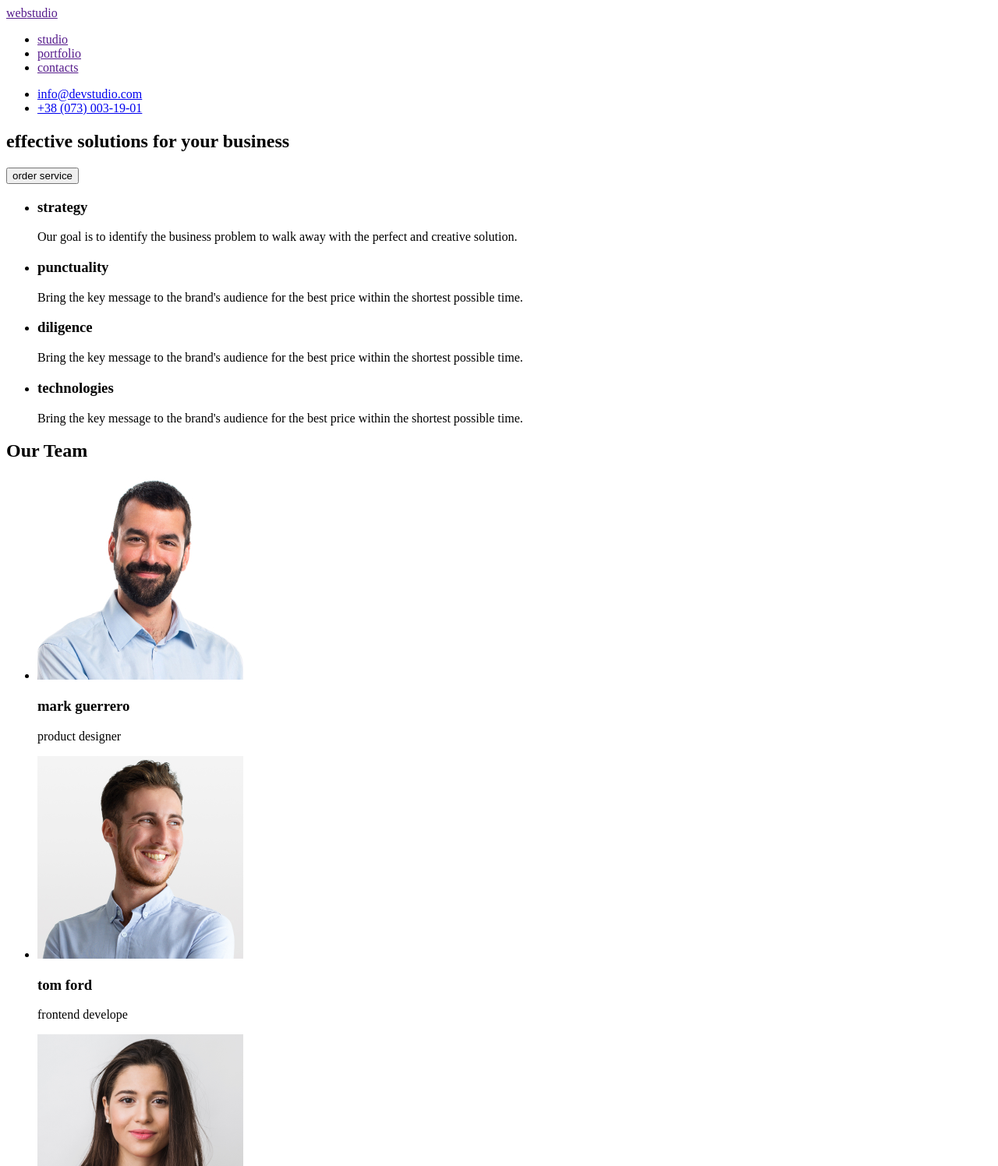
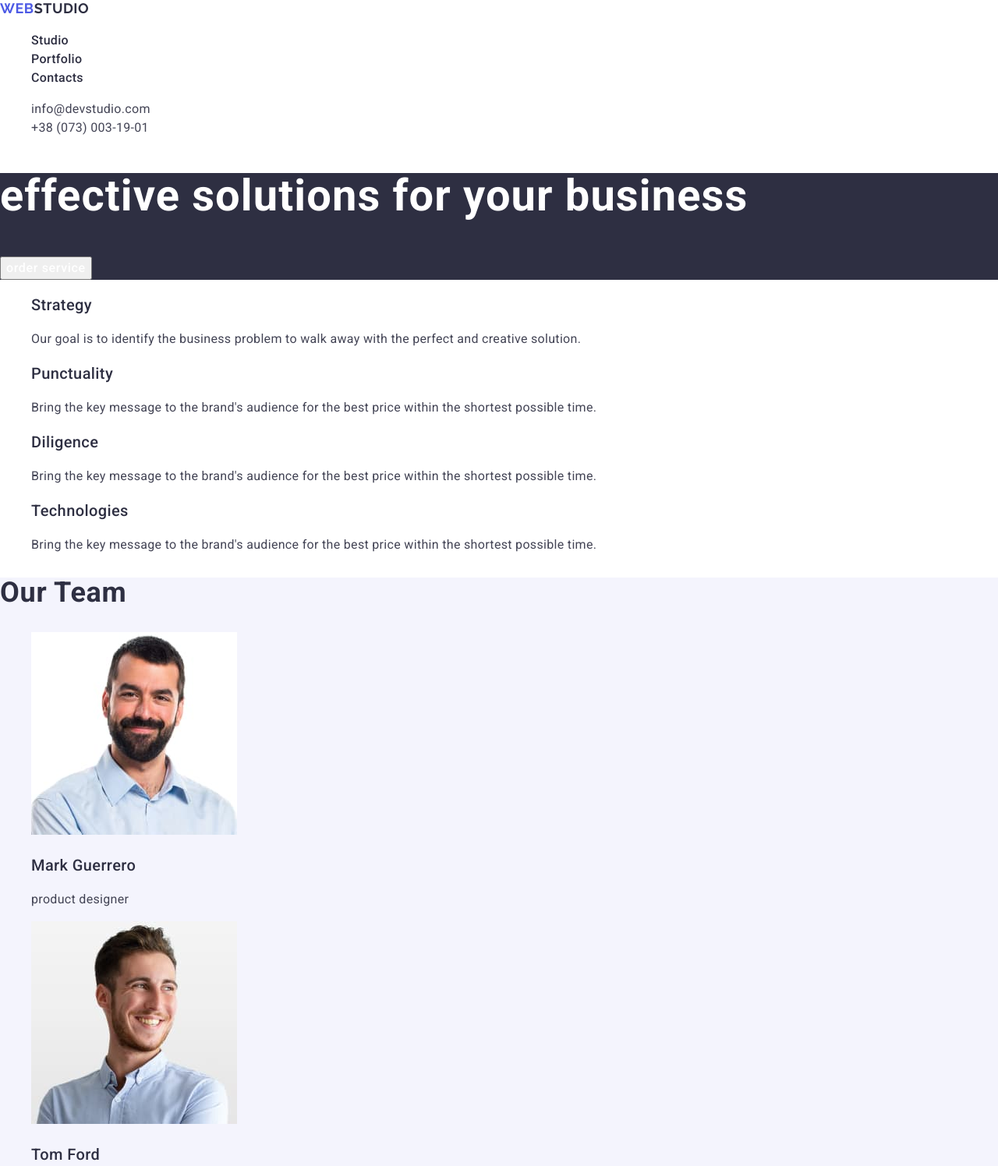
Before and after one commit to Serhiy199/goit-markup-hw-02.02, a plain HTML site: page index.html in a window 1280 px wide. Shown: the top 1496 px of the page at 78% size. Drawn offline with nearby package versions, Linux system fonts and the light colour scheme.

Commit message:
finish two hom work

```diff
--- /dev/null
+++ b/css/styles.css
@@ -0,0 +1,228 @@
+.link {
+    text-decoration: none;
+}
+
+.list {
+    list-style-type: none;
+}
+
+button {
+    cursor: pointer;
+}
+
+/* header */
+
+body {
+    font-family: 'Roboto', sans-serif;
+    font-weight: 400;
+    font-size: 16px;
+    line-height: 1.5;
+    letter-spacing: 0.02em;
+    color: #434455;
+    background-color: #FFFFFF;
+}
+
+.page-logo {
+    font-size: 18px;
+    font-family: 'Raleway', sans-serif;
+    font-weight: 700;
+    text-transform: uppercase;
+    line-height: 1.16;
+    letter-spacing: 0.03em;
+    word-wrap: break-word;
+    color: #2E2F42;
+}
+
+.page-logo-web {
+    color: #4D5AE5;
+}
+
+.menu-link {
+    color: #2E2F42;
+    font-size: 16px;
+    font-family: 'Roboto', sans-serif;
+    font-weight: 500;
+    line-height: 1.5;
+    letter-spacing: 0.02em;
+    word-wrap: break-word;
+}
+
+.menu-link:focus,
+.menu-link:hover {
+    color: #4D5AE5;
+}
+
+.contact-link {
+    color: #434455;
+    font-size: 16px;
+    font-family: 'Roboto', sans-serif;
+    font-weight: 400;
+    line-height: 1.5;
+    letter-spacing: 0.02em;
+    word-wrap: break-word;
+}
+
+.contact-link:focus,
+.contact-link:hover {
+    color:#4D5AE5
+}
+
+/* main */
+/* main-hero */
+
+.hero {
+    background-color: #2E2F42;
+}
+
+.hero-titel {
+    color: white;
+font-size: 56px;
+font-family: 'Roboto', sans-serif;
+font-weight: 700;
+line-height: 1.07;
+letter-spacing: 0.02em;
+word-wrap: break-word;
+}
+
+.hero-button {
+    color: white;
+    font-size: 16px;
+    font-family: 'Roboto', sans-serif;
+    font-weight: 500;
+    line-height: 1.5;
+    letter-spacing: 0.04em;
+    word-wrap: break-word
+}
+
+.hero-button:focus,
+.hero-button:hover {
+    color:#4D5AE5;
+}
+/* main-characteristic */
+
+.characteristic-titel {
+    color: #2E2F42;
+    font-size: 20px;
+    font-family: 'Roboto', sans-serif;
+    font-weight: 500;
+    line-height: 1.2;
+    letter-spacing: 0.02em;
+    word-wrap: break-word;
+}
+
+.characteristic-text {
+    color: #434455;
+    font-size: 16px;
+    font-family: 'Roboto', sans-serif;
+    font-weight: 400;
+    line-height: 1.5;
+    letter-spacing: 0.02em;
+    word-wrap: break-word
+}
+
+/* main-team */
+
+.team {
+    background-color: #F4F4FD;
+}
+
+.team-titel {
+    color: #2E2F42;
+    font-size: 36px;
+    font-family: 'Roboto', sans-serif;
+    font-weight: 700;
+    text-transform: capitalize;
+    line-height: 1.11;
+    letter-spacing: 0.02em;
+    word-wrap: break-word;
+}
+
+.team-img {
+    width: 264px;
+    height: 260px;
+}
+
+.team-name {
+    color: #2E2F42;
+    font-size: 20px;
+    font-family: 'Roboto', sans-serif;
+    font-weight: 500;
+    line-height: 1.2;
+    letter-spacing: 0.02em;
+    word-wrap: break-word;
+}
+
+.team-text {
+    color: #434455;
+    font-size: 16px;
+    font-family: 'Roboto', sans-serif;
+    font-weight: 400;
+    line-height: 1.5;
+    letter-spacing: 0.02em;
+    word-wrap: break-word;
+}
+
+/* main-specialization */
+
+.specialization-titel {
+    color: #2E2F42;
+    font-size: 36px;
+    font-family: 'Roboto', sans-serif;
+    font-weight: 700;
+    text-transform: capitalize;
+    line-height: 1.11;
+    letter-spacing: 0.02em;
+    word-wrap: break-word;
+}
+
+.specialization-img {
+    width: 360px;
+    height: 300px
+}
+
+.specialization-item-titel {
+    color: #2E2F42;
+    font-size: 20px;
+    font-family: 'Roboto', sans-serif;
+    font-weight: 500;
+    line-height: 1.2;
+    letter-spacing: 0.02em;
+    word-wrap: break-word;
+}
+
+.specialization-text {
+    color: #434455;
+    font-size: 16px;
+    font-family: 'Roboto', sans-serif;
+    font-weight: 400;
+    line-height: 1.5;
+    letter-spacing: 0.02em;
+    word-wrap: break-word;
+}
+
+/* footer */
+
+.footer {
+    background-color: #2E2F42;
+}
+
+.footer-logo {
+    color: #F4F4FD;
+    font-size: 18px;
+    font-family: 'Raleway', sans-serif;
+    font-weight: 700;
+    text-transform: uppercase;
+    line-height: 1.16;
+    letter-spacing: 0.03em;
+    word-wrap: break-word;
+}
+
+.footer-text {
+    color: #F4F4FD;
+    font-size: 16px;
+    font-family: 'Roboto', sans-serif;
+    font-weight: 400;
+    line-height: 1.5;
+    letter-spacing: 0.02em;
+    word-wrap: break-word;
+}
--- a/index.html
+++ b/index.html
@@ -4,85 +4,132 @@
     <meta charset="UTF-8">
     <meta name="viewport" content="width=device-width, initial-scale=1.0">
     <title>webstudio</title>
+    <link rel="stylesheet" href="https://cdn.jsdelivr.net/npm/modern-normalize@2.0.0/modern-normalize.min.css">
+    <link rel="preconnect" href="https://fonts.googleapis.com">
+    <link rel="preconnect" href="https://fonts.gstatic.com" crossorigin>
+    <link href="https://fonts.googleapis.com/css2?family=Raleway:wght@700&family=Roboto:wght@400;500;700&display=swap" rel="stylesheet">
+    <link rel="stylesheet" href="./css/styles.css">
 </head>
+
 <body>
-    <header>
-        <a href="">
-            <span>web</span>studio
+    <header class="page-header">
+        <nav class="page-nav">
+            <a class="page-logo link"  href="">
+                <span class="page-logo-web">web</span>studio
             </a>
-        <ul>
-            <li>
-                <a href="">studio</a>
+            <ul class="menu list">
+                <li class="menu-item">
+                    <a class="menu-link link" href="">Studio</a>
                 </li>
-            <li>
-                <a href="">portfolio</a>
+                <li class="menu-item">
+                    <a class="menu-link link"  href="">Portfolio</a>
                 </li>
-            <li>
-                <a href="">contacts</a>
+                <li class="menu-item">
+                    <a class="menu-link link"  href="">Contacts</a>
                 </li>
             </ul>
-        <ul>
-            <li>
-                <a href="malito:info@devstudio.com">info@devstudio.com</a>
+        </nav>
+        <ul class="contact-list list">
+            <li class="contact-item">
+                <a class="contact-link link"  href="malito:info@devstudio.com">info@devstudio.com</a>
             </li>
-            <li>
-                <a href="tel:+380730031901">+38 (073) 003-19-01</a>
+            <li class="contact-item">
+                <a class="contact-link link"  href="tel:+380730031901">+38 (073) 003-19-01</a>
             </li>
         </ul>
     </header>
     <main>
-        <section>
-            <h1>effective solutions for your business
+        <section class="hero">
+            <h1 class="hero-titel">effective solutions for your business
             </h1>
-            <button type="button">order service</button>
+            <button class="hero-button" type="button">order service</button>
         </section>
-        <ul>
-            <li>
-                <h3>strategy</h3>
-                <p>Our goal is to identify the business problem to walk away with the perfect and creative solution. </p>
+        <section class="characteristic">
+            <ul class="characteristic-list list">
+                <li class="characteristic-item">
+                    <h3 class="characteristic-titel">Strategy</h3>
+                    <p class="characteristic-text">Our goal is to identify the business problem to walk away with the perfect and creative solution. </p>
                 </li>
-            <li>
-                <h3>punctuality</h3>
-                <p>Bring the key message to the brand's audience for the best price within the shortest possible time.</p>
+                <li class="characteristic-item">
+                    <h3 class="characteristic-titel">Punctuality</h3>
+                    <p class="characteristic-text">Bring the key message to the brand's audience for the best price within the shortest possible time.</p>
                 </li>
-            <li>
-                <h3>diligence</h3>
-                <p>Bring the key message to the brand's audience for the best price within the shortest possible time.</p>
+                <li class="characteristic-item">
+                    <h3 class="characteristic-titel">Diligence</h3>
+                    <p class="characteristic-text">Bring the key message to the brand's audience for the best price within the shortest possible time.</p>
                 </li>
-            <li>
-                <h3>technologies</h3>
-                <p>Bring the key message to the brand's audience for the best price within the shortest possible time.</p>
+                <li class="characteristic-item">
+                    <h3 class="characteristic-titel">Technologies</h3>
+                    <p class="characteristic-text">Bring the key message to the brand's audience for the best price within the shortest possible time.</p>
                 </li>
             </ul>
-        <section>
-            <h2>Our Team</h2>
-            <ul>
-                <li>
-                    <a href=""><img src="./images/mark.jpg" alt="mark-photo"></a>
-                    <h3>mark guerrero</h3>
-                    <p>product designer</p>
+        </section>
+        <section class="team">
+            <h2 class="team-titel">Our Team</h2>
+            <ul class="team-list list">
+                <li class="team-item">
+                    <a class="team-link"  href=""><img class="team-img" src="./images/our-team/mark.jpg" alt="mark-photo"></a>
+                    <h3 class="team-name">Mark Guerrero</h3>
+                    <p class="team-text">product designer</p>
                 </li>
-                <li>
-                    <a href=""><img src="./images/tom.png" alt="tom-photo"></a>
-                    <h3>tom ford</h3>
-                    <p>frontend develope</p>
+                <li class="team-item">
+                    <a class="team-link"  href=""><img class="team-img" src="./images/our-team/tom.jpg" alt="tom-photo"></a>
+                    <h3 class="team-name">Tom Ford</h3>
+                    <p class="team-text">frontend develope</p>
                 </li>
-                <li>
-                    <a href=""><img src="./images/camila.png" alt="camila-photo"></a>
-                    <h3>camila garcia</h3>
-                    <p>marketing</p>
+                <li class="team-item">
+                    <a class="team-link"  href=""><img class="team-img" src="./images/our-team/camila.jpg" alt="camila-photo"></a>
+                    <h3 class="team-name">Camila Garcia</h3>
+                    <p class="team-text">marketing</p>
                 </li>
-                <li>
-                    <a href=""><img src="./images/daniel.png" alt="daniel-photo"></a>
-                    <h3>daniel wilson</h3>
-                    <p>ui designer</p>
+                <li class="team-item">
+                    <a class="team-link"  href=""><img class="team-img" src="./images/our-team/daniel.jpg" alt="daniel-photo"></a>
+                    <h3 class="team-name">Daniel Wilson</h3>
+                    <p class="team-text">ui designer</p>
+                </li>
+            </ul>
+        </section>
+        <section class="specialization">
+            <h2 class="specialization-titel">Our Portfolio</h2>
+            <ul class="specialization-list list">
+                <li class="specialization-item">
+                    <img class="specialization-img" src="./images/our-portfolio/banking-app.jpg" alt="banking-app">
+                    <h3 class="specialization-item-titel">Banking App</h3>
+                    <p class="specialization-text">App</p>
+                </li>
+                <li class="specialization-item">
+                    <img class="specialization-img" src="./images/our-portfolio/cashless-payment.jpg" alt="cashless-payment">
+                    <h3 class="specialization-item-titel">Cashless Payment</h3>
+                    <p class="specialization-text">Marketing</p>
+                </li>
+                <li class="specialization-item">
+                    <img class="specialization-img" src="./images/our-portfolio/meditation-app.jpg" alt="meditation-app">
+                    <h3 class="specialization-item-titel">Meditation App</h3>
+                    <p class="specialization-text">App</p>
+                </li>
+                <li class="specialization-item">
+                    <img class="specialization-img" src="./images/our-portfolio/taxi-service.jpg" alt="taxi-service">
+                    <h3 class="specialization-item-titel">Taxi Service</h3>
+                    <p class="specialization-text">Marketing</p>
+                </li>
+                <li class="specialization-item">
+                    <img class="specialization-img" src="./images/our-portfolio/screen-iiiustrations.jpg" alt="screen-iiiustrations">
+                    <h3 class="specialization-item-titel">Screen Illustrations</h3>
+                    <p class="specialization-text">Design</p>
+                </li>
+                <li class="specialization-item">
+                    <img class="specialization-img" src="./images/our-portfolio/online-courses.jpg" alt="online-courses">
+                    <h3 class="specialization-item-titel">Online Courses</h3>
+                    <p class="specialization-text">Marketing</p>
                 </li>
             </ul>
         </section>
     </main>
-    <footer>
-        <a href=""><span>web</span>studio</a>
-        <p>Increase the flow of customers and sales for your business with digital marketing & growth solutions.</p>
+    <footer class="footer">
+        <a class="footer-logo link"  href="">
+            <span class="page-logo-web">web</span>studio
+        </a>
+        <p class="footer-text">Increase the flow of customers and sales for your business with digital marketing & growth solutions.</p>
     </footer>
 </body>
 </html>
```
Also changed, not shown: images/camila.png (deleted), images/daniel.png (deleted), images/mark.jpg (deleted), images/our-portfolio/banking-app.jpg (added), images/our-portfolio/cashless-payment.jpg (added), images/our-portfolio/meditation-app.jpg (added), images/our-portfolio/online-courses.jpg (added), images/our-portfolio/screen-iiiustrations.jpg (added), images/our-portfolio/taxi-service.jpg (added), images/our-team/camila.jpg (added), images/our-team/daniel.jpg (added), images/our-team/mark.jpg (added), images/our-team/tom.jpg (added), images/tom.png (deleted). Lines whose indentation alone changed are shown as unchanged.
